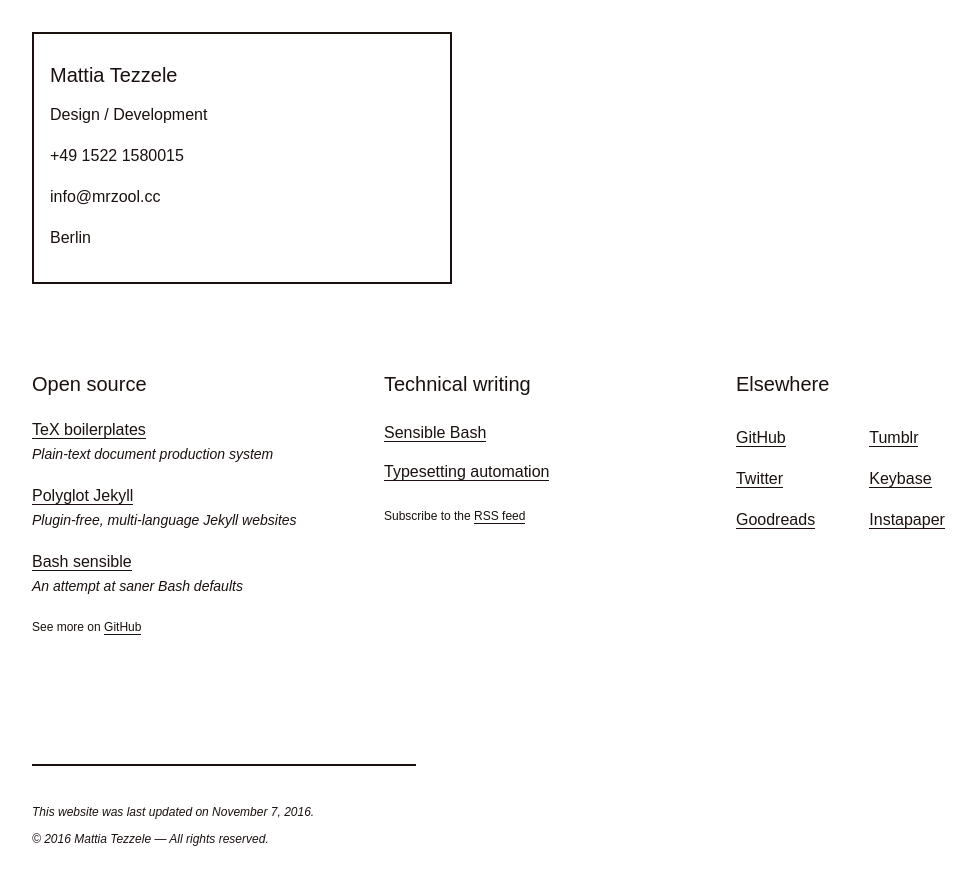
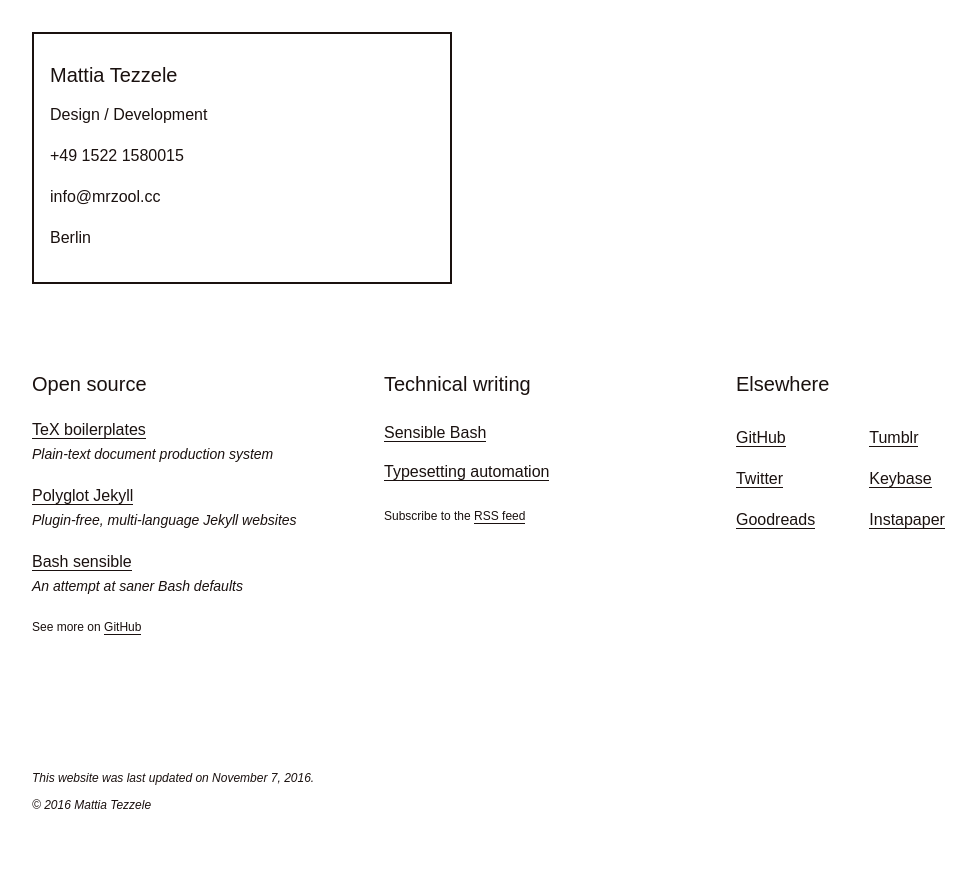
Before and after one commit to mrzool/mrzool.github.io, a Jekyll site: the page built from index.md, in a window 1280 px wide. Shown: the top 885 px of the page, without its empty margins (0-976 px from the left). Built offline with Jekyll 4.4.1, drawn with Linux system fonts in a browser that asks for light colours.

Commit message:
review footer

```diff
--- a/_includes/_footer.html
+++ b/_includes/_footer.html
@@ -1,6 +1,4 @@
-<footer class="ml2 mr2 px2 mt2">
-  <div class="border-top py3 max-width-1">
-    <small class="h6"><i>This website was last updated on {{ 'now' | date: "%B %-d, %Y" }}.</i><br>
-      <i>&copy; {{ 'now' | date: "%Y" }} Mattia Tezzele &mdash; All rights reserved.</i> </small>
-  </div>
+<footer class="ml2 mr2 px2 mt2 mb3">
+  <small class="h6"><i>This website was last updated on {{ 'now' | date: "%B %-d, %Y" }}.</i><br>
+    <i>&copy; {{ 'now' | date: "%Y" }} Mattia Tezzele</i> </small>
 </footer>
```
